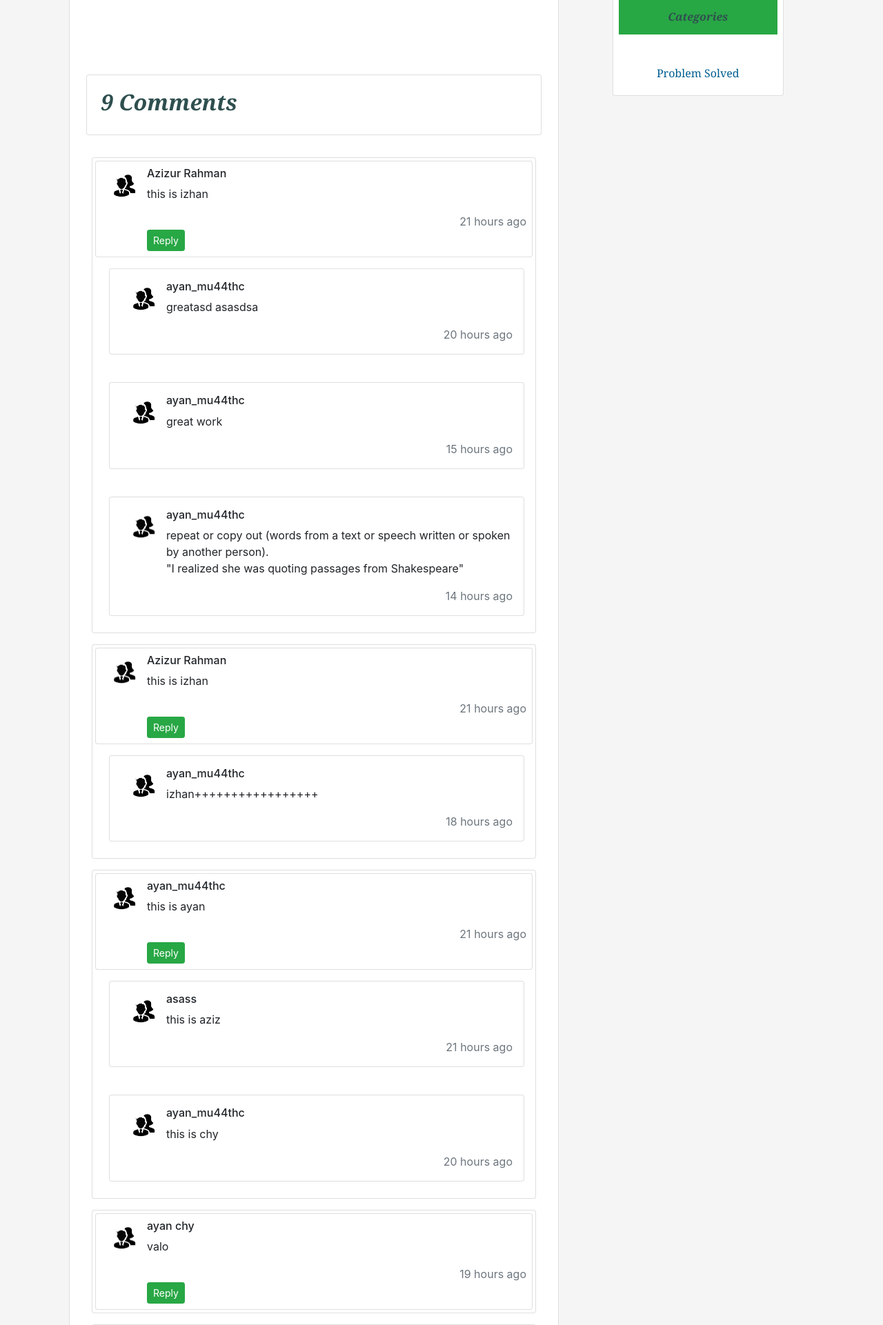
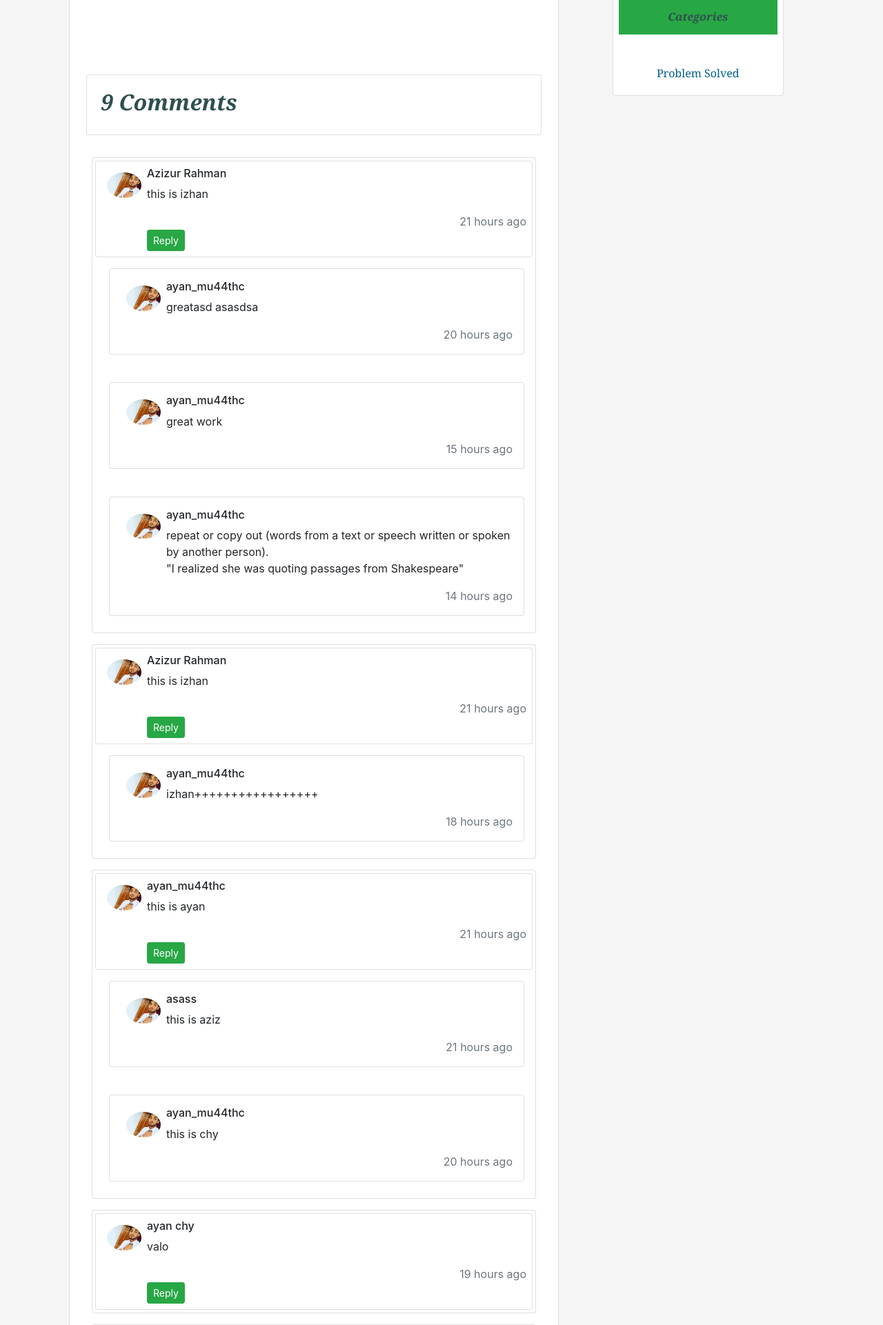
Before and after one commit to ayanchyaziz123/azizchy, a Django app: page /6/ in a window 1280 px wide. Shown: the part 1366-3287 px from the top of the page at 69% size. Run offline with Django 3.2, Linux system fonts and the light colour scheme; data comes from the database, SQL or seed files in the repository; both versions use the stored data as it was after the commit; some libraries are stand-ins or nearby versions.

Commit message:
add picture

```diff
--- a/templates/extra.html
+++ b/templates/extra.html
@@ -136,7 +136,7 @@
      <div class="card m-1 p-2">
 
          <div class="d-flex flex-row comment-row m-t-0">
-                    <div class="p-2"><img src="{% static 'u.jpg' %}" alt="user" width="50" class="rounded-circle"></div>
+                    <div class="p-2"><img src="{% static 'ayan2.jpg' %}" alt="user" width="50" class="rounded-circle"></div>
                     <div class="comment-text w-100">
                         <h6 class="font-medium">{{comment.name}}</h6> <span class="m-b-15 d-block">{{comment.body|linebreaks }} </span>
                         <div class="comment-footer"> <span class="text-muted float-right">{{ comment.created | naturaltime}}</span><br>  <button type="button" class="btn btn-success btn-sm"
@@ -179,7 +179,7 @@
 
 
          <div class="d-flex flex-row comment-row m-t-0">
-                    <div class="p-2"><img src="{% static 'u.jpg' %}" alt="user" width="50" class="rounded-circle"></div>
+                    <div class="p-2"><img src="{% static 'ayan2.jpg' %}" alt="user" width="50" class="rounded-circle"></div>
                     <div class="comment-text w-100">
                         <h6 class="font-medium">{{replay.name}}</h6> <span class="m-b-15 d-block">{{replay.body|linebreaks }} </span>
                         <div class="comment-footer"> <span class="text-muted float-right">{{ replay.created | naturaltime}}</span><br>
```
Also changed, not shown: db.sqlite3.
